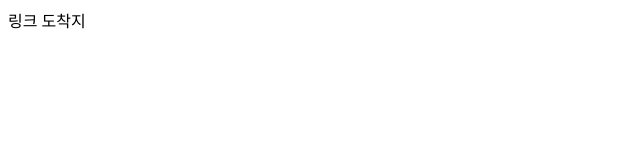
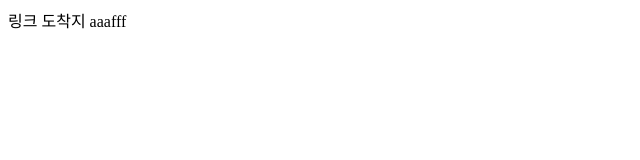
Before and after one commit to dongwa78/gittest, a plain HTML site: page subpage01.htm in a window 1280 px wide. Shown: the full height of the page, 0-640 px from the left. Drawn offline with Linux system fonts and the light colour scheme.

Commit message:
aaafff추가

```diff
--- a/subpage01.htm
+++ b/subpage01.htm
@@ -6,6 +6,6 @@
     <title>Document</title>
 </head>
 <body>
-    링크 도착지
+    링크 도착지 aaafff
 </body>
 </html>
```
